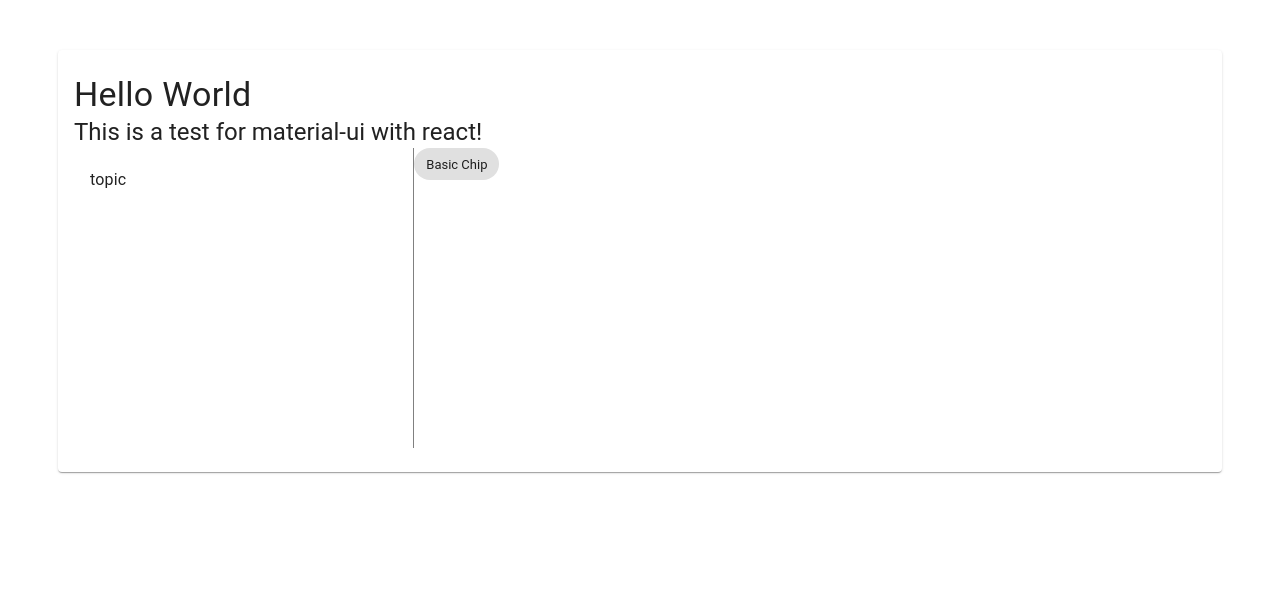
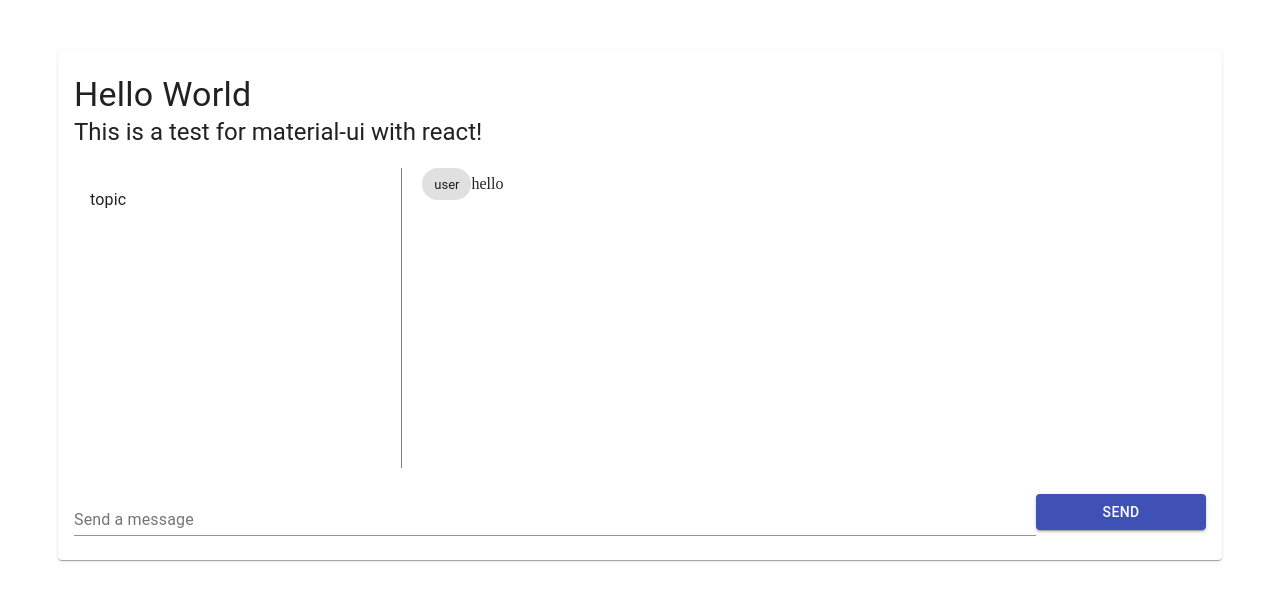
Before and after one commit to miicow/chatbox, a React app: page / in a window 1280 px wide. Shown: the top 600 px of the page. Built offline with nearby package versions, Linux system fonts and the light colour scheme.

Commit message:
Complete ChatUI with TextField and onChange hook

```diff
--- a/src/ChatUI.jsx
+++ b/src/ChatUI.jsx
@@ -4,9 +4,10 @@ import Paper from '@material-ui/core/Paper';
 import Typography from '@material-ui/core/Typography';
 import List from '@material-ui/core/List';
 import ListItem from '@material-ui/core/ListItem';
-import ListItemIcon from '@material-ui/core/ListItemIcon';
 import ListItemText from '@material-ui/core/ListItemText';
 import Chip from '@material-ui/core/Chip';
+import Button from '@material-ui/core/Button';
+import TextField from '@material-ui/core/TextField';
 
 const useStyles = makeStyles(theme => ({
   root: {
@@ -14,7 +15,8 @@ const useStyles = makeStyles(theme => ({
     padding: theme.spacing(3, 2)
   },
   flexbox: {
-    display: 'flex'
+    display: 'flex',
+    alignItems: 'center'
   },
   topicsWindow: {
     width: '30%',
@@ -23,7 +25,8 @@ const useStyles = makeStyles(theme => ({
   },
   chatWindow: {
     width: '70%',
-    height: '300px'
+    height: '300px',
+    padding: '20px'
   },
   chatBox: {
     width: '85%'
@@ -35,6 +38,8 @@ const useStyles = makeStyles(theme => ({
 
 const ChatUI = () => {
   const classes = useStyles();
+
+  const [textValue, setTextValue] = React.useState('');
 
   return (
     <div>
@@ -58,16 +63,31 @@ const ChatUI = () => {
             </List>
           </div>
           <div className={classes.chatWindow}>
-            {[{ from: 'user', msg: 'hello' }].map(chat => {
+            {[{ from: 'user', msg: 'hello' }].map((chat, i) => {
               return (
-                <div className={classes.flex}>
-                  <Chip label="Basic Chip" className={classes.chip} />
+                <div className={classes.flexbox} key={i}>
+                  <Chip label={chat.from} className={classes.chip} />
+                  <Typography variant="p">{chat.msg}</Typography>
                 </div>
               );
             })}
           </div>
         </div>
-        <div className={classes.flexbox} />
+        <div className={classes.flexbox}>
+          <TextField
+            label="Send a message"
+            className={classes.chatBox}
+            value={textValue}
+            onChange={event => setTextValue(event.target.value)}
+          />
+          <Button
+            variant="contained"
+            color="primary"
+            className={classes.button}
+          >
+            Send
+          </Button>
+        </div>
       </Paper>
     </div>
   );
```
